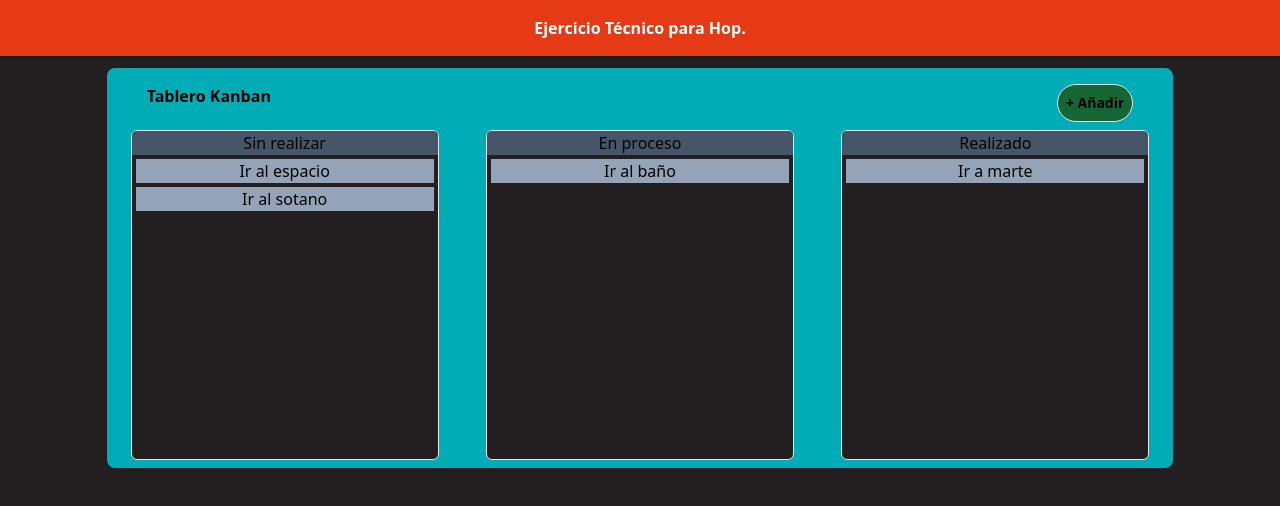
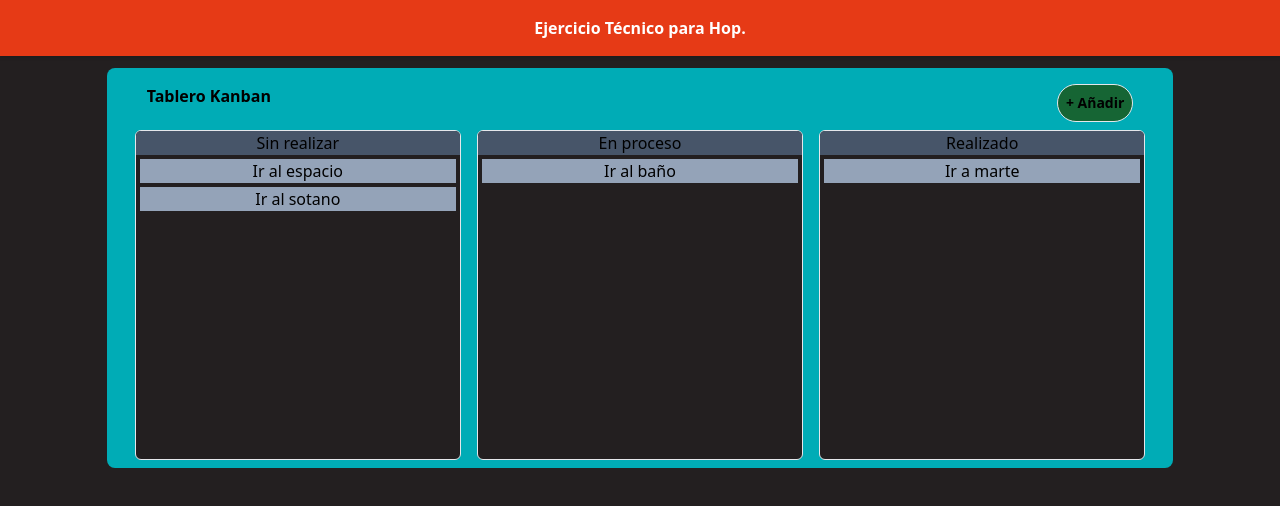
Before and after one commit to cpetrecca/hop-technical, a React (Create React App) app: page / in a window 1280 px wide. Shown: the top 506 px of the page. Built offline with nearby package versions, Linux system fonts and the light colour scheme.

Commit message:
arreglado pequeño problema de estilos al armar clases dinamicas con tailwind no los reconoce para el preprocesamiento y que me estaba dando TOC

```diff
--- a/src/components/kanbanboard/BoardColumn.tsx
+++ b/src/components/kanbanboard/BoardColumn.tsx
@@ -20,11 +20,12 @@ const BoardColumn: React.FC<Props> = ({
   isDragging,
   onDrop,
 }) => {
+  //making classes for tailwind compilance
+  const widthForTailwind = ["w-1/3", "w-1/4", "w-1/5", "w-1/6"];
   const bgStyles = isDragging ? "bg-gray-800" : "bg-hop3";
-  const columnStyles = `${bgStyles} w-[30%] mx-1 h-200 rounded-md overflow-hidden border min-w-[150px]`;
+  const columnStyles = `${bgStyles} ${width}  min-h-[80%] rounded-md mx-2 overflow-hidden border`;
   return (
     <div
-
       className={columnStyles}
       id={"" + columnId}
       onDrop={onDrop}
--- a/src/components/kanbanboard/KanbanBoard.tsx
+++ b/src/components/kanbanboard/KanbanBoard.tsx
@@ -60,7 +60,7 @@ const KanbanBoard = () => {
               value="+ Añadir"
             ></Button>
           </header>
-          <main className="flex flex-row px-5 w-[100%] justify-between">
+          <main className="flex flex-row px-5 w-[100%]  justify-between">
             {kanbanBoardConfig.columns.map((column) => {
               let tasksFilteredByColumn: Task[] = [];
               tasks.forEach((task) => {
```
